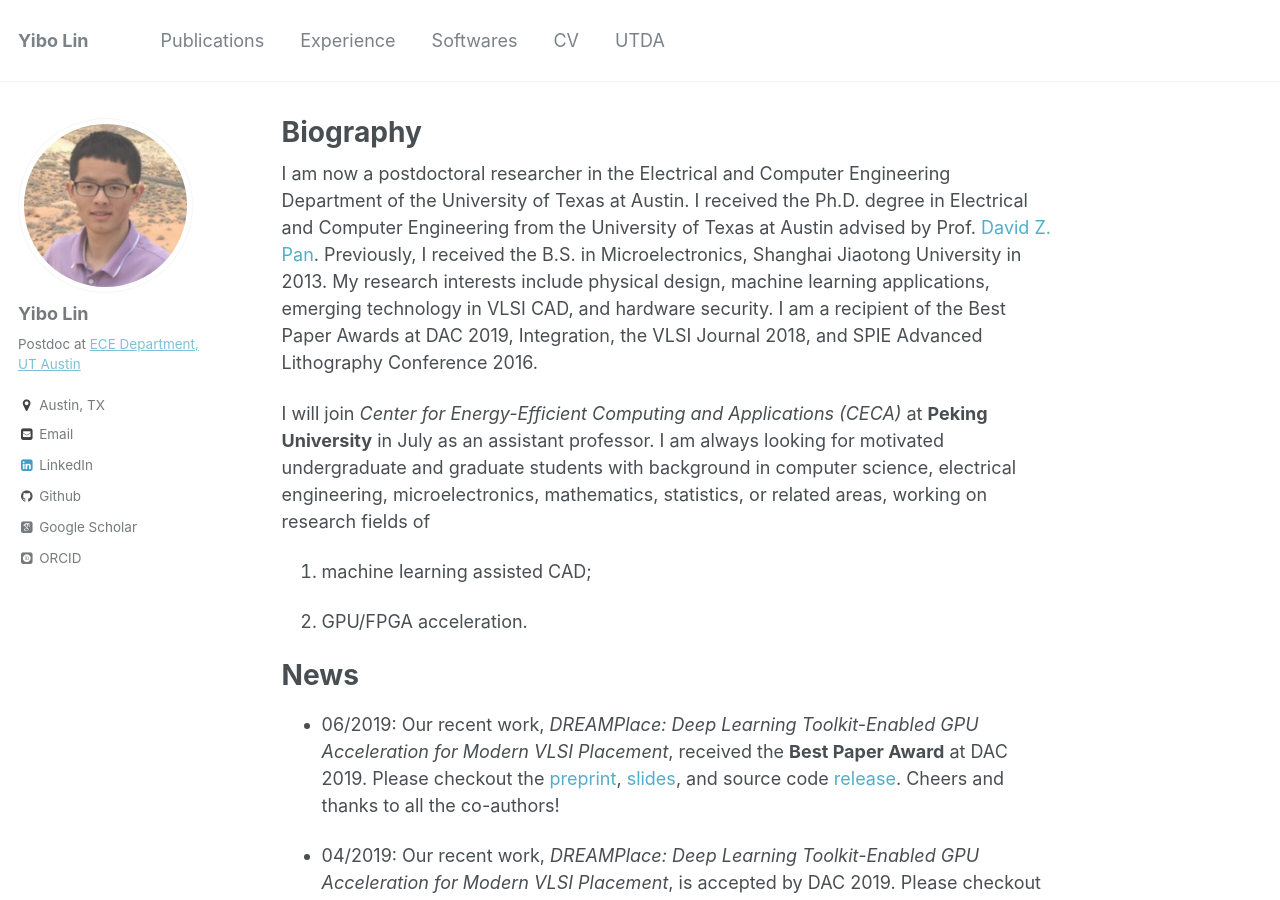
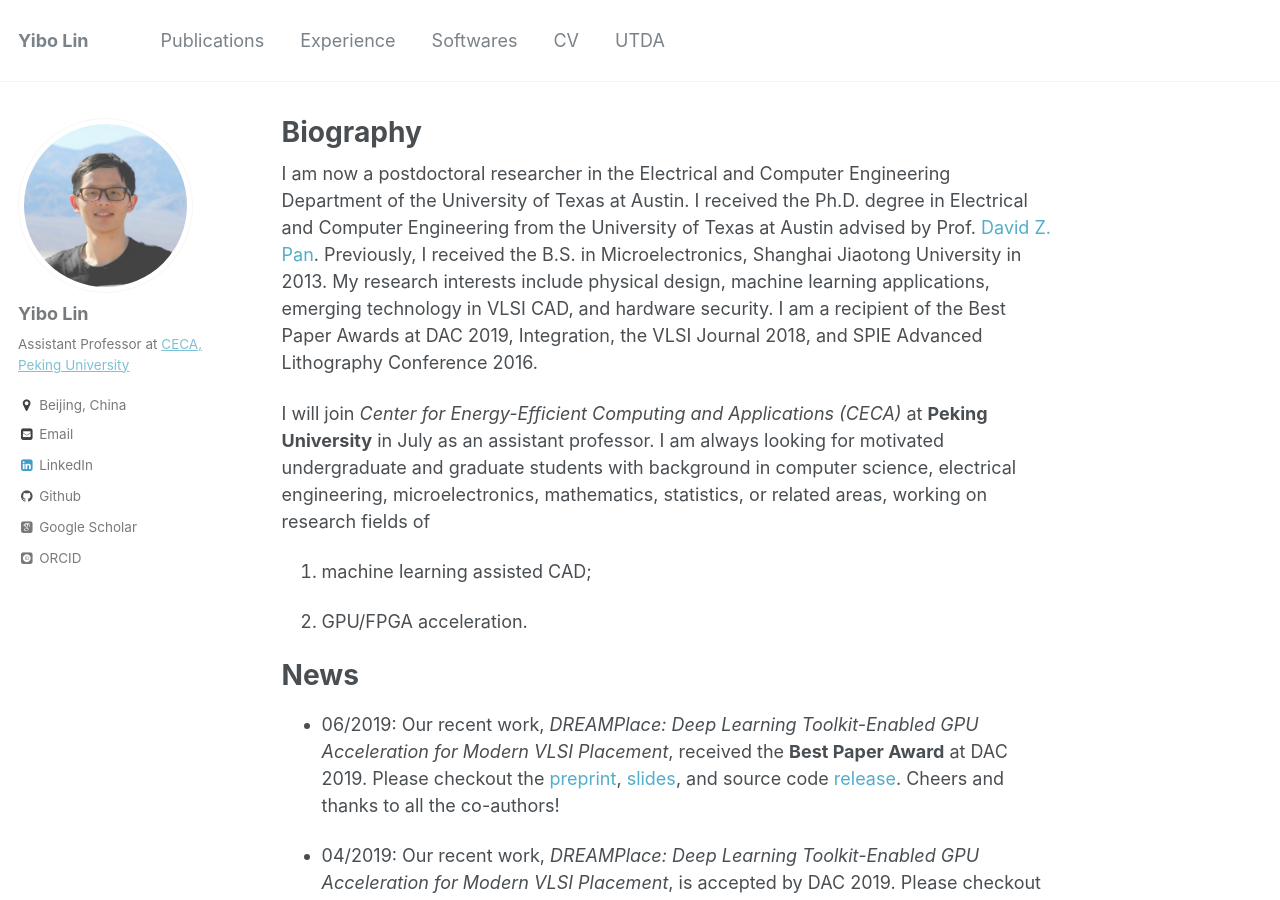
Before and after one commit to limbo018/limbo018.github.io, a Jekyll site: the page built from _pages/about.md, in a window 1280 px wide and 900 px high. Built offline with Jekyll 4.4.1, drawn with Linux system fonts in a browser that asks for light colours; some web fonts are replaced.

Commit message:
new portrait

```diff
--- a/_config.yml
+++ b/_config.yml
@@ -79,9 +79,9 @@ analytics:
 # Site Author
 author:
   name             : "Yibo Lin"
-  avatar           : "YiboLinAtFireValley_portrait.jpg"
-  bio              : "Postdoc at <a href='http://www.ece.utexas.edu/'>ECE Department, UT Austin</a>"
-  location         : "Austin, TX"
+  avatar           : "YiboLinAtDeathValley.jpg"
+  bio              : "Assistant Professor at <a href='http://ceca.pku.edu.cn/index.htm'>CECA, Peking University</a>"
+  location         : "Beijing, China"
   employer         :
   googlescholar    : "https://scholar.google.com/citations?user=155hQCcAAAAJ&hl=en"
   email            : "yibolin@utexas.edu"
```
Also changed, not shown: images/YiboLinAtDeathValley.jpg (added).
